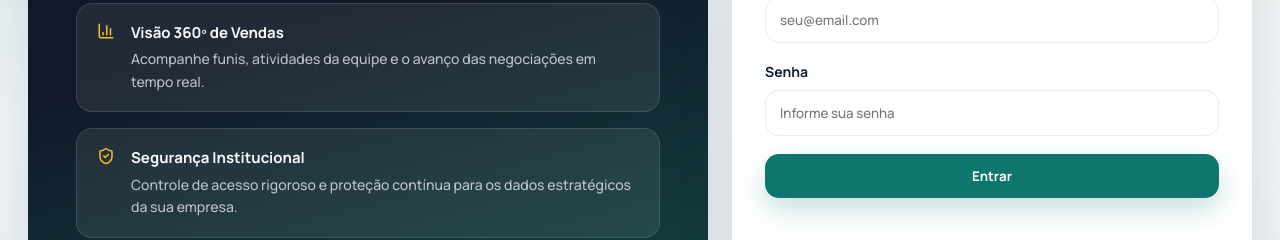
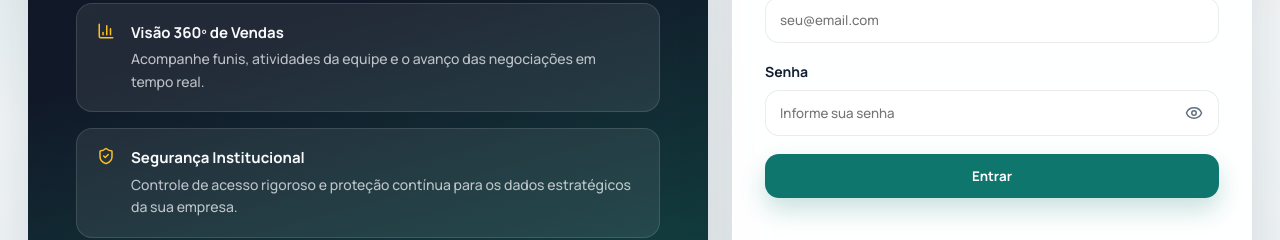
Before and after one commit to JeffersonBezerraM13/vende-mais-front, a React (Vite) app: page /login in a window 1280 px wide. Shown: the part 361-601 px from the top of the page. Built offline with nearby package versions, Linux system fonts and the light colour scheme; no server answers.

Commit message:
style: show password button in login page

```diff
--- a/src/features/auth/login-page.tsx
+++ b/src/features/auth/login-page.tsx
@@ -1,5 +1,6 @@
 import { zodResolver } from '@hookform/resolvers/zod'
-import { BarChart3, LockKeyhole, ShieldCheck } from 'lucide-react'
+import { BarChart3, Eye, EyeOff, LockKeyhole, ShieldCheck } from 'lucide-react'
+import { useState } from 'react'
 import { useForm } from 'react-hook-form'
 import { useNavigate } from 'react-router-dom'
 import { toast } from 'sonner'
@@ -17,6 +18,7 @@ export default function LoginPage() {
   const navigate = useNavigate()
   const login = useAuthStore((state) => state.login)
   const isLoggingIn = useAuthStore((state) => state.isLoggingIn)
+  const [isPasswordVisible, setIsPasswordVisible] = useState(false)
   const {
     formState: { errors },
     handleSubmit,
@@ -110,14 +112,25 @@ export default function LoginPage() {
             </Field>
 
             <Field label="Senha" htmlFor="password" error={errors.password?.message}>
+              <div className="input-action-wrap">
                 <input
                   id="password"
-                type="password"
-                className="input"
+                  type={isPasswordVisible ? 'text' : 'password'}
+                  className="input input-with-action"
                   placeholder="Informe sua senha"
                   autoComplete="current-password"
                   {...register('password')}
                 />
+                <button
+                  type="button"
+                  className="input-action-button"
+                  onClick={() => setIsPasswordVisible((current) => !current)}
+                  aria-label={isPasswordVisible ? 'Ocultar senha' : 'Exibir senha'}
+                  title={isPasswordVisible ? 'Ocultar senha' : 'Exibir senha'}
+                >
+                  {isPasswordVisible ? <EyeOff size={18} /> : <Eye size={18} />}
+                </button>
+              </div>
             </Field>
 
             <Button
```
Lines whose indentation alone changed are shown as unchanged.
